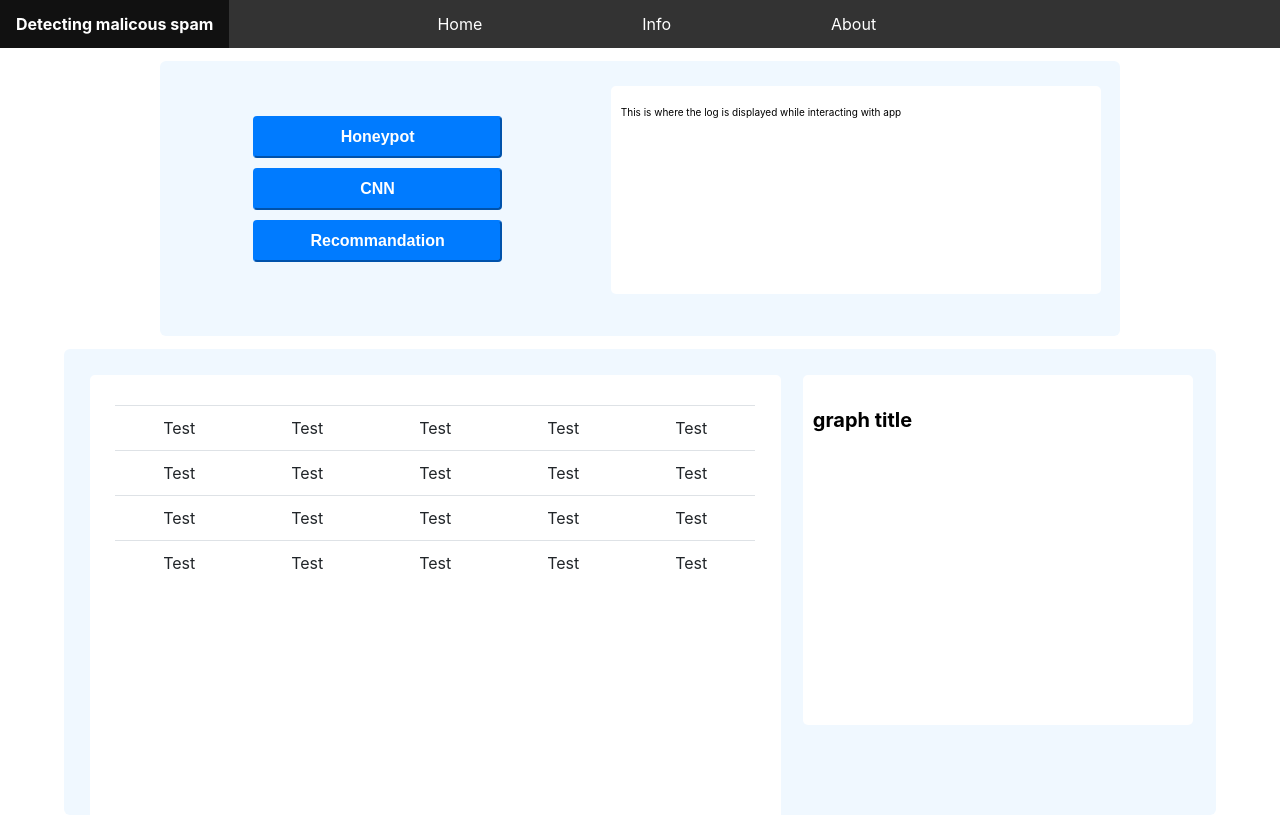
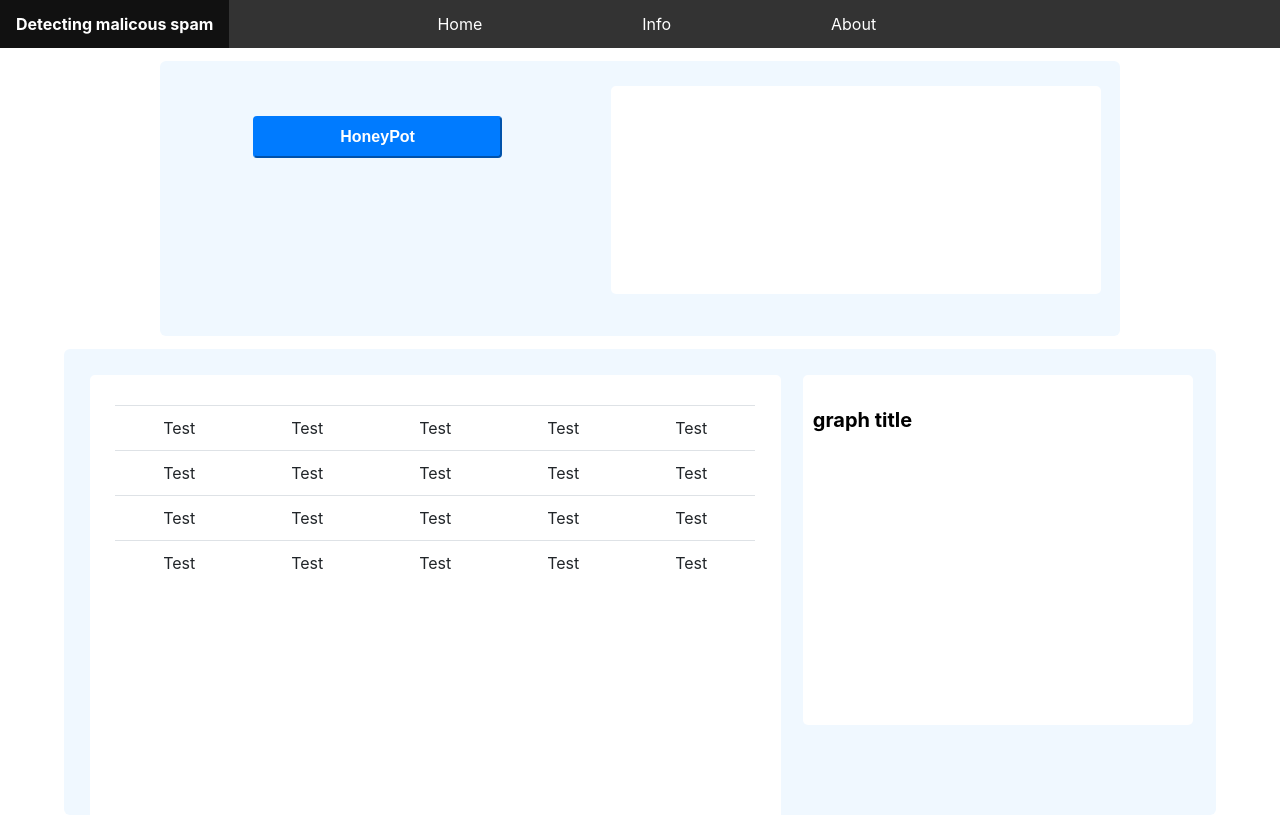
Before and after one commit to YassineJOUT/tweet-v1, a React (Create React App) app: page / in a window 1280 px wide. Built offline with nearby package versions, Linux system fonts and the light colour scheme.

Commit message:
btn state + logging results

```diff
--- a/package.json
+++ b/package.json
@@ -3,6 +3,7 @@
   "version": "0.1.0",
   "private": true,
   "dependencies": {
+    "axios": "^0.19.0",
     "react": "^16.9.0",
     "react-dom": "^16.9.0",
     "react-scripts": "3.1.2"
--- a/src/App.js
+++ b/src/App.js
@@ -3,14 +3,51 @@ import './App.css';
 import Nav from './components/Nav'
 import InteractionContainer from './components/InteractionContainer'
 import ResultContainer from './components/ResultContainer'
-function App() {
+import ApiClient from './api/ApiHelper'
+
+class App extends React.Component {
+  constructor(props){
+    super(props);
+    this.state = {
+      phase : 1,
+      data : null
+    };
+    this.handleClick = this.handleClick.bind(this);
+    this.setPhase = this.setPhase.bind(this);
+  }
+  setPhase = (phase,data) => {
+    this.setState({
+      phase,
+      data
+      });
+  }
+
+  handleClick = (phase,btn) =>{
+    let whatToCall = "";
+    switch (this.state.phase) {
+      case 1:  whatToCall = "honeypot";break;
+      case 2: (btn === 1) ? whatToCall = "cnn" : whatToCall = "videocnn"; break;
+      case 3: (btn === 1) ? whatToCall = "content" : whatToCall = "colab"; break;
+      default:
+        break;
+    }
+
+    ApiClient(whatToCall+'/').then(res => {
+      console.log(res.data);
+      this.setPhase(phase,JSON.stringify(res.data.stringify));
+      });
+
+  };
+  render(){
     return (
       <div className="App">
         <Nav name="Detecting malicous spam" />
-      <InteractionContainer />
+        <InteractionContainer phase={this.state.phase} onClick={this.handleClick} data={this.state.data}/>
         <ResultContainer />
       </div>
     );
   }
 
+}
+
 export default App;
--- a/src/components/Button.js
+++ b/src/components/Button.js
@@ -1,8 +1,8 @@
 import React from 'react'
 import '../css/Button.css'
-const Button = (props) => {
+const Button = ({onClick,disabled,text}) => {
     return (
-        <button className="btn" onClick={props.onClick} > {props.text} </button>
+        <button className="btn" onClick={onClick} disabled={disabled} > {text} </button>
     );
 };
 
--- a/src/components/InputContainer.js
+++ b/src/components/InputContainer.js
@@ -3,12 +3,42 @@ import Button from './Button'
 import Select from './Select'
 import '../css/InputContainer.css'
 
-const InputContainer = (props) => {
+
+const InputContainer = ({phase,onClick}) => {
+
+    let nextPhase = 1;
+    let text = "";
+    let subtxt1 = "";
+    let subtxt2 = "";
+
+    switch (phase) {
+        case 1: text = "HoneyPot";
+                nextPhase = 2;
+                break;
+        case 2: text = "CNN";
+                nextPhase = 3;
+                subtxt1 = "Tweet CNN";
+                subtxt2 = "Video CNN";
+                break;
+        case 3: text = "CNN" ;
+                subtxt1 = "Detecting malicious Profiles";
+                subtxt2 = "Detecting malicious Tweets";
+                nextPhase = 1;
+                break;
+        default: break;
+    }
     return (
         <div className="input-container">
-            <Button text="Honeypot"/>
-            <Button text="CNN"/>
-            <Button text="Recommandation" />
+            {phase === 1 ?
+                (<Button text={text} onClick={() => onClick(nextPhase,0)} />)
+            :
+                (<div>
+                    <h2>{text}</h2>
+                    <Button text={subtxt1} onClick={() => onClick(nextPhase,1)} />
+                    <Button text={subtxt2} onClick={() => onClick(nextPhase,2)} />
+                </div>)
+            }
+
         </div>
     );
 }
--- a/src/components/InteractionContainer.js
+++ b/src/components/InteractionContainer.js
@@ -4,11 +4,11 @@ import InputContainer from './InputContainer'
 import '../css/Container.css'
 
 
-const InteractionContainer = (props) => {
+const InteractionContainer = ({phase, onClick,data}) => {
     return (
         <div className="container">
-            <InputContainer />
-            <Logging />
+            <InputContainer phase={phase} onClick={onClick} />
+            <Logging data={data}/>
         </div>
     );
 };
--- a/src/components/Logging.js
+++ b/src/components/Logging.js
@@ -1,10 +1,10 @@
 import React from 'react'
 import '../css/Logging.css'
 
-const Logging = () => {
+const Logging = ({data}) => {
     return (
         <div class="logging">
-            This is where the log is displayed while interacting with app
+            {data}
         </div>
     );
 }
```
Also changed, not shown: 1 other file (tests, documents, lock files or other folders). Lines whose indentation alone changed are shown as unchanged.
